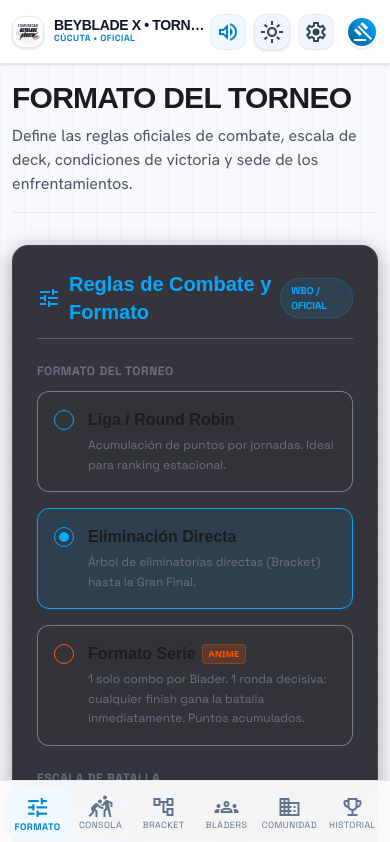
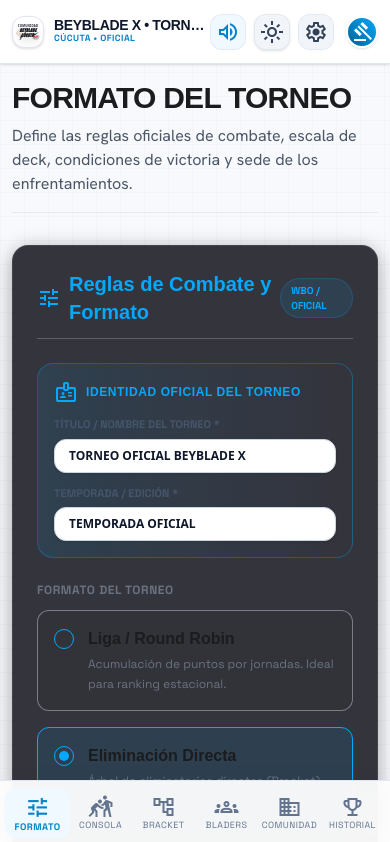
Before and after one commit to JaredBautist/BEYBLADE-GESTOR-DE-TORENOS, a React (Vite) app: page / in a window 390 px wide. Shown: the top 842 px of the page. Built offline with nearby package versions, Linux system fonts and the light colour scheme; no server answers; the database is empty; a web font is replaced by a local one.

Commit message:
feat: agregar titulo/temporada en formato de torneo y desglose detallado de duelos en historial

```diff
--- a/src/App.tsx
+++ b/src/App.tsx
@@ -980,7 +980,8 @@
         totalMatches: finishedMatchesList.length || matches.length,
         totalBladers: bladers.length,
         totalPoints: totalPoints || 12,
-        matchesSummary: matches.map((m) => ({
+        matchesSummary: matches.map((m, mIndex) => ({
+          roundName: m.roundName || `Duelo #${m.matchNumber || mIndex + 1}`,
           bladerA: m.bladerA?.name || 'Blader A',
           bladerB: m.bladerB?.name || 'Blader B',
           scoreA: m.scoreA,
--- a/src/components/screens/HistoryScreen.tsx
+++ b/src/components/screens/HistoryScreen.tsx
@@ -438,6 +438,43 @@
                     </div>
                   </div>
 
+                  {/* Detailed match encounters list directly inside card */}
+                  {t.matchesSummary && t.matchesSummary.length > 0 && (
+                    <div className="pt-2 border-t border-slate-100 dark:border-white/5 space-y-2">
+                      <span className="text-[10px] font-label-caps uppercase text-slate-500 font-bold flex items-center gap-1.5">
+                        <span className="material-symbols-outlined text-xs text-[#04A8FC]">sports_kabaddi</span>
+                        <span>Detalle de Enfrentamientos ({t.matchesSummary.length})</span>
+                      </span>
+                      <div className="space-y-1.5 max-h-44 overflow-y-auto pr-1">
+                        {t.matchesSummary.map((m, mIdx) => (
+                          <div
+                            key={mIdx}
+                            className="p-2 rounded-xl bg-slate-50 dark:bg-white/5 border border-slate-100 dark:border-white/5 flex items-center justify-between text-xs gap-2"
+                          >
+                            <div className="flex items-center gap-1.5 min-w-0 flex-1">
+                              <span className="text-[9px] font-mono font-bold px-1.5 py-0.5 rounded bg-black/10 dark:bg-white/10 text-slate-500 flex-shrink-0">
+                                {m.roundName || `#${mIdx + 1}`}
+                              </span>
+                              <div className="truncate text-[11px] font-headline font-bold uppercase">
+                                <span className={m.winner === m.bladerA ? 'text-amber-500 font-black' : 'text-slate-700 dark:text-slate-300'}>
+                                  {m.bladerA} ({m.scoreA})
+                                </span>
+                                <span className="text-slate-400 mx-1 font-mono text-[9px]">vs</span>
+                                <span className={m.winner === m.bladerB ? 'text-amber-500 font-black' : 'text-slate-700 dark:text-slate-300'}>
+                                  {m.bladerB} ({m.scoreB})
+                                </span>
+                              </div>
+                            </div>
+                            <div className="flex items-center gap-1 text-[9px] font-headline font-black uppercase text-amber-500 bg-amber-500/10 px-1.5 py-0.5 rounded-md flex-shrink-0">
+                              <span className="material-symbols-outlined text-[10px]">crown</span>
+                              <span className="max-w-[65px] truncate">{m.winner}</span>
+                            </div>
+                          </div>
+                        ))}
+                      </div>
+                    </div>
+                  )}
+
                   {/* Recap Action Button */}
                   <button
                     onClick={() => {
@@ -560,25 +597,25 @@
             <div className="space-y-2.5 sm:space-y-3">
               <h4 className="font-headline font-black text-xs sm:text-sm uppercase text-slate-900 dark:text-white flex items-center gap-2">
                 <span className="material-symbols-outlined text-base text-[#04A8FC]">sports_kabaddi</span>
-                <span>Resultados de Combates Disputados</span>
+                <span>Detalle Completo de Enfrentamientos Disputados</span>
               </h4>
 
               {selectedTournamentRecap.matchesSummary && selectedTournamentRecap.matchesSummary.length > 0 ? (
-                <div className="grid grid-cols-1 md:grid-cols-2 gap-2 sm:gap-3 max-h-60 sm:max-h-72 overflow-y-auto pr-1">
+                <div className="grid grid-cols-1 md:grid-cols-2 gap-2.5 sm:gap-3 max-h-72 sm:max-h-80 overflow-y-auto pr-1">
                   {selectedTournamentRecap.matchesSummary.map((m, idx) => (
                     <div
                       key={idx}
-                      className="p-2.5 sm:p-3 rounded-xl sm:rounded-2xl border border-slate-200 dark:border-white/10 bg-slate-50 dark:bg-white/5 flex items-center justify-between gap-2 text-xs min-w-0"
+                      className="p-3 sm:p-3.5 rounded-2xl border border-slate-200 dark:border-white/10 bg-slate-50 dark:bg-white/5 flex items-center justify-between gap-3 text-xs min-w-0 shadow-sm"
                     >
-                      <div className="flex items-center gap-2 font-headline font-bold uppercase min-w-0 flex-1">
-                        <span className="w-5 h-5 rounded-full bg-slate-200 dark:bg-white/10 text-slate-700 dark:text-slate-300 flex items-center justify-center text-[9px] sm:text-[10px] font-black flex-shrink-0">
-                          #{idx + 1}
+                      <div className="flex items-center gap-2.5 font-headline font-bold uppercase min-w-0 flex-1">
+                        <span className="px-2 py-1 rounded-lg bg-black/10 dark:bg-white/10 text-slate-700 dark:text-slate-300 text-[10px] font-mono font-black flex-shrink-0">
+                          {m.roundName || `#${idx + 1}`}
                         </span>
                         <div className="truncate min-w-0 flex-1 text-[11px] sm:text-xs">
                           <span className={m.winner === m.bladerA ? 'text-amber-500 font-black' : 'text-slate-700 dark:text-slate-300'}>
                             {m.bladerA} ({m.scoreA})
                           </span>
-                          <span className="text-slate-400 mx-1 font-mono text-[9px]">VS</span>
+                          <span className="text-slate-400 mx-1.5 font-mono text-[9px]">VS</span>
                           <span className={m.winner === m.bladerB ? 'text-amber-500 font-black' : 'text-slate-700 dark:text-slate-300'}>
                             {m.bladerB} ({m.scoreB})
                           </span>
@@ -587,7 +624,7 @@
 
                       <div className="flex items-center gap-1 text-[9px] sm:text-[10px] font-headline font-black uppercase text-amber-500 bg-amber-500/10 px-2 py-1 rounded-lg flex-shrink-0">
                         <span className="material-symbols-outlined text-xs">crown</span>
-                        <span className="max-w-[70px] truncate">{m.winner}</span>
+                        <span className="max-w-[75px] truncate">{m.winner}</span>
                       </div>
                     </div>
                   ))}
--- a/src/components/screens/TournamentFormatScreen.tsx
+++ b/src/components/screens/TournamentFormatScreen.tsx
@@ -1,7 +1,7 @@
 import React, { useState, useEffect } from 'react';
 import { TournamentConfig, TournamentType, BattleScale } from '../../types';
 import { soundManager } from '../../utils/audio';
-import { syncTournamentFormatToSupabase } from '../../lib/supabase';
+import { syncTournamentFormatToSupabase, syncConfigToSupabase } from '../../lib/supabase';
 
 interface TournamentFormatScreenProps {
   config: TournamentConfig;
@@ -34,6 +34,15 @@
       maxParticipants: updated.maxParticipants,
       arenaStatus: updated.arenaStatus,
       isStarted: updated.isStarted
+    });
+    syncConfigToSupabase({
+      name: updated.name,
+      season: updated.season,
+      leagueName: updated.leagueName,
+      communityCity: updated.communityCity,
+      communityTagline: updated.communityTagline,
+      organizerName: updated.organizerName,
+      logoUrl: updated.logoUrl
     });
     setSaveFeedback(msg);
     setTimeout(() => setSaveFeedback(''), 3000);
@@ -110,6 +119,50 @@
               <span className="text-[10px] font-label-caps uppercase px-2.5 py-1 rounded-full bg-[#04A8FC]/10 text-[#04A8FC] font-black border border-[#04A8FC]/20">
                 WBO / Oficial
               </span>
+            </div>
+
+            {/* Identidad Oficial del Torneo */}
+            <div className="p-4 sm:p-5 rounded-2xl bg-gradient-to-r from-[#04A8FC]/10 via-[#04A8FC]/5 to-transparent border border-[#04A8FC]/30 space-y-3">
+              <div className="flex items-center gap-2">
+                <span className="material-symbols-outlined text-[#04A8FC] text-lg">badge</span>
+                <span className="font-headline font-black text-xs uppercase text-[#04A8FC] tracking-wider">
+                  Identidad Oficial del Torneo
+                </span>
+              </div>
+              <div className="grid grid-cols-1 sm:grid-cols-2 gap-3">
+                <div>
+                  <label className="block font-label-caps text-[11px] text-slate-600 dark:text-slate-400 mb-1.5 uppercase font-bold">
+                    Título / Nombre del Torneo *
+                  </label>
+                  <input
+                    type="text"
+                    value={formData.name}
+                    onChange={(e) => {
+                      const updated = { ...formData, name: e.target.value };
+                      setFormData(updated);
+                    }}
+                    onBlur={() => triggerSave(formData, 'Nombre del torneo guardado')}
+                    placeholder="Ej. 1er Torneo Oficial Beyblade X Cúcuta"
+                    className="w-full bg-white dark:bg-[#1a1a24] border border-slate-300 dark:border-white/10 rounded-xl px-3.5 py-2 text-xs font-bold uppercase text-slate-900 dark:text-white focus:border-[#04A8FC] focus:outline-none shadow-sm"
+                  />
+                </div>
+                <div>
+                  <label className="block font-label-caps text-[11px] text-slate-600 dark:text-slate-400 mb-1.5 uppercase font-bold">
+                    Temporada / Edición *
+                  </label>
+                  <input
+                    type="text"
+                    value={formData.season}
+                    onChange={(e) => {
+                      const updated = { ...formData, season: e.target.value };
+                      setFormData(updated);
+                    }}
+                    onBlur={() => triggerSave(formData, 'Temporada guardada')}
+                    placeholder="Ej. Temporada 1 - 2026"
+                    className="w-full bg-white dark:bg-[#1a1a24] border border-slate-300 dark:border-white/10 rounded-xl px-3.5 py-2 text-xs font-bold uppercase text-slate-900 dark:text-white focus:border-[#04A8FC] focus:outline-none shadow-sm"
+                  />
+                </div>
+              </div>
             </div>
 
             {/* Formato del Torneo: Liga vs Bracket vs Serie */}
--- a/src/types.ts
+++ b/src/types.ts
@@ -70,6 +70,7 @@
   totalPoints: number;
   winnerAvatar?: string;
   matchesSummary?: {
+    roundName?: string;
     bladerA: string;
     bladerB: string;
     scoreA: number;
```
